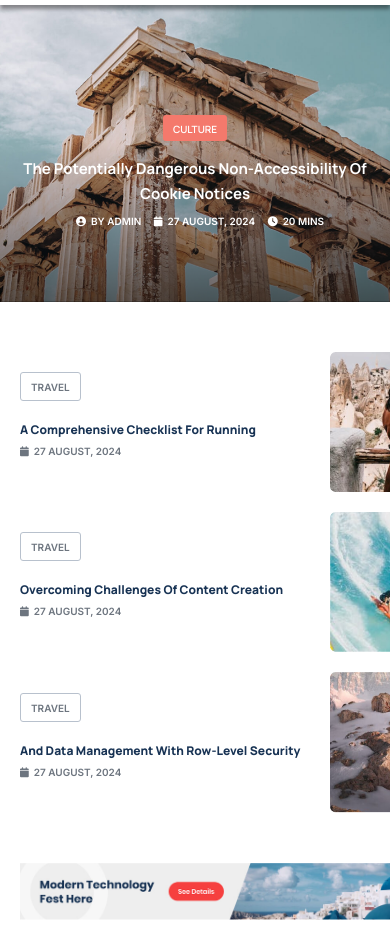
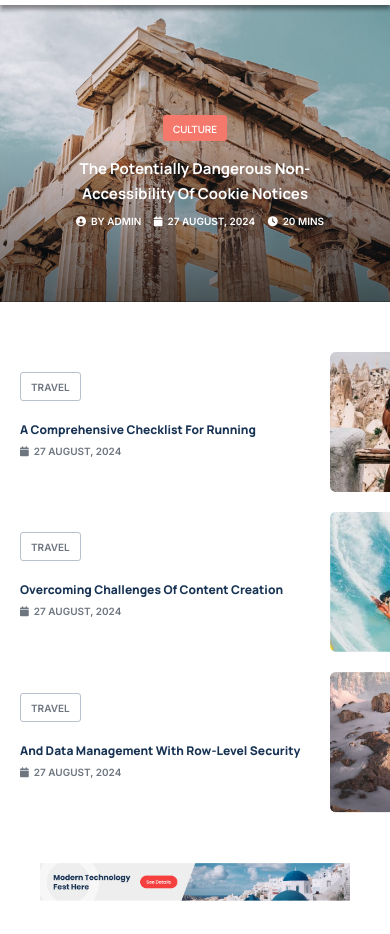
Before and after one commit to SKBWEBDEV/myweb, a plain HTML site: page index.html in a window 390 px wide. Shown: the part 166-1100 px from the top of the page. Drawn offline with Linux system fonts and the light colour scheme; a web font is replaced by a local one.

Commit message:
Your descriptive message

```diff
--- a/css/responsive.css
+++ b/css/responsive.css
@@ -49,8 +49,7 @@ img, svg {
 	margin-top: 10px;
 }
 .technology img{
-  width: 460px;
-  margin-right: 50px;
+  width: 310px;
 }
 .explor-wrapper h3 {
 	font-size: 20px;
@@ -116,15 +115,16 @@ img, svg {
 .rosse {
 	position: absolute;
 	content: '';
-	left: 40%;
+	left: 32%;
 	top: 5px;
 }
 .known {
 	background-color: #D0D0D0;
-	padding-top: 185px;
+	padding-top: 156px;
 	padding-bottom: 27px;
 	margin-top: 20px;
 	border-radius: 6px;
+	margin-left: 50px;
 }
 .rosse img{
 	width: 115px;
@@ -132,6 +132,18 @@ img, svg {
 .known p {
 	line-height: 20px;
 }
+.row > * {
+	flex-shrink: 0;
+	width: 345px;
+	max-width: 100%;
+	padding-right: calc(var(--bs-gutter-x) * .5);
+	padding-left: calc(var(--bs-gutter-x) * .5);
+	margin-top: var(--bs-gutter-y);
+}
 
 
- }
+
+
+
+
+}
```
